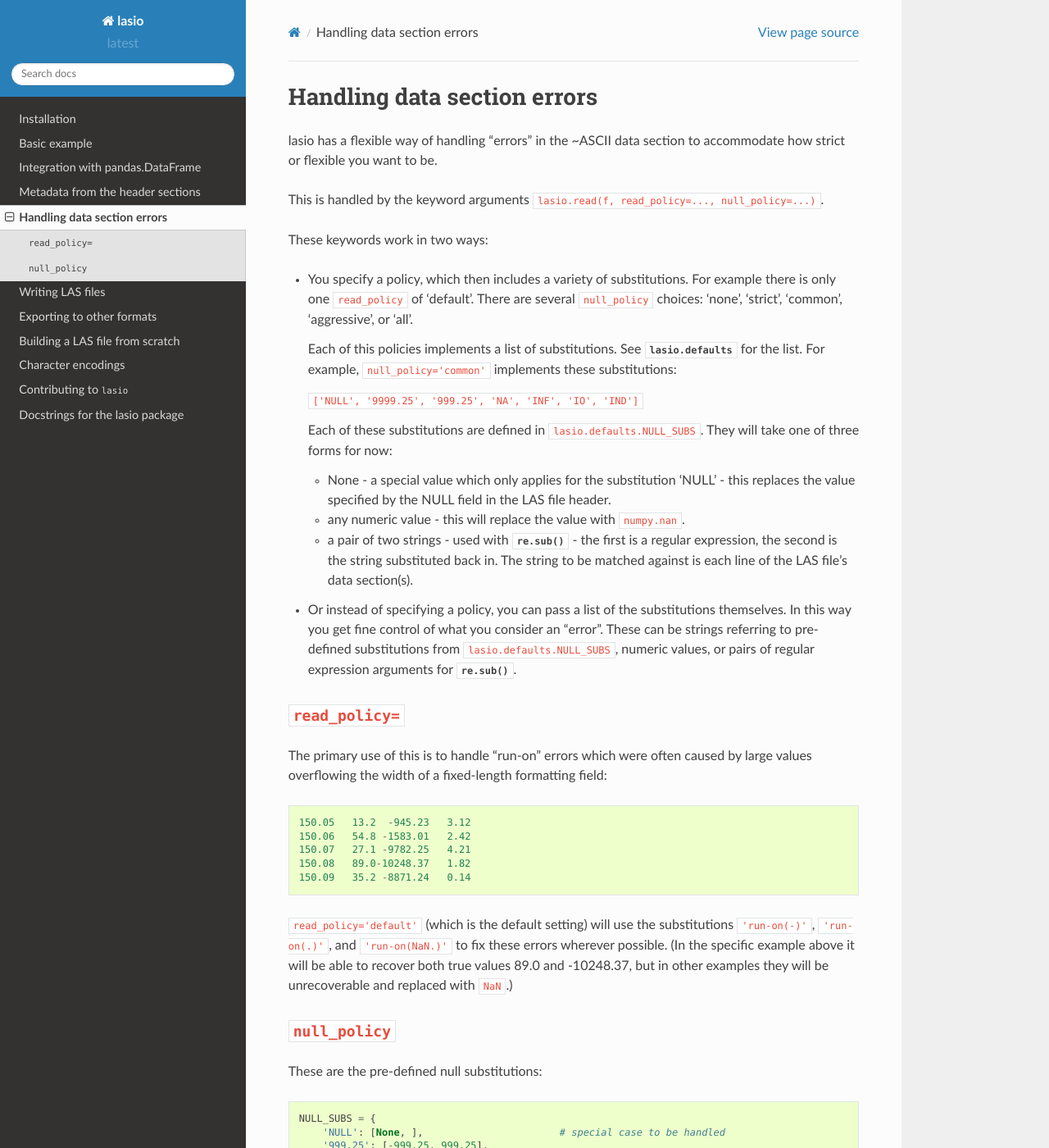
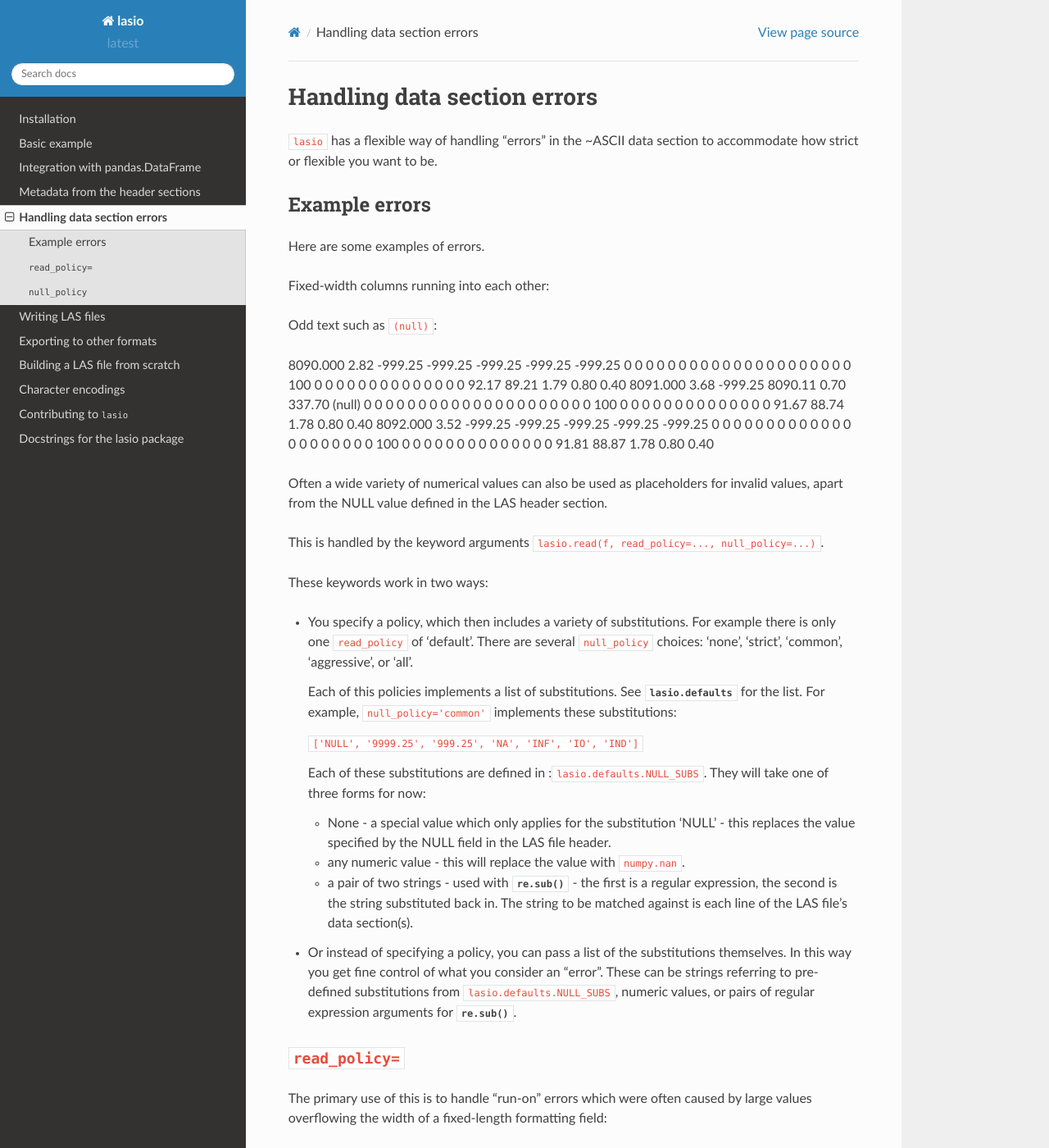
Before and after one commit to kinverarity1/lasio, a Sphinx documentation site: the page built from docs/source/handling-data-section-errors.rst, in a window 1280 px wide and 1400 px high. Shown: the whole window at 82% size. Built offline with Sphinx 7.4.7 and the Read the Docs theme 2.0.0, drawn with Linux system fonts in a browser that asks for light colours; formulas are drawn with MathJax 3; cross-references to code outside the pages are shown as plain code; some of the changed text lies outside the part shown.

Commit message:
add tests for the fixed-width column run-on example

```diff
--- a/docs/source/handling-data-section-errors.rst
+++ b/docs/source/handling-data-section-errors.rst
@@ -1,8 +1,41 @@
 Handling data section errors
 ============================
 
-lasio has a flexible way of handling "errors" in the ~ASCII data section to
+``lasio`` has a flexible way of handling "errors" in the ~ASCII data section to
 accommodate how strict or flexible you want to be.
+
+Example errors
+--------------
+
+Here are some examples of errors.
+
+Fixed-width columns running into each other:
+
+.. highlight:: none
+
+    7690.000    67.930     0.144     0.406     7.491  2312.429    10.386     0.023  3933.536  4697.728    -0.035     4.331     2.056    19.630
+    7689.500    67.695     0.142     0.368     8.005  2632.364    10.339     0.017  2748.889  3173.198    -0.046     4.233     2.118    32.280
+    7689.000    66.953     0.137     0.286    10.920   500.294    10.388     0.022   524.575   675.178    -0.043     4.100     2.249    41.565
+    7688.500    66.035     0.130     0.180    15.736   100.798    10.196     0.035   107.640   144.964    -0.022     3.987     2.420    22.323
+    7688.000    64.277     0.118     0.146    22.688    51.593     9.965     0.031    51.131    68.895     0.006     3.957     2.475    22.118
+    7687.500    62.832     0.108     0.207    23.239    43.447     9.964     0.016    44.684    62.518     0.047     4.101     2.376    15.425
+    7687.000    63.633     0.113     0.322    18.866    59.974    10.659    -0.001    61.304    95.710     0.046     4.325     2.192    23.342
+    7686.500    64.932     0.123     0.395    12.403   156.271    10.649    -0.005   193.223   327.902    -0.023     4.491     2.074    29.652
+    7686.000    67.354     0.140     0.415     9.207  4648.011    10.609    -0.004  3778.709  1893.751    -0.048     4.513     2.041   291.910
+    7685.500    69.004     0.151     0.412     7.020101130.188    10.560    -0.004 60000.000  2901.317    -0.047     4.492     2.046   310.119
+    7685.000    68.809     0.150     0.411     7.330109508.961    10.424    -0.005 60000.000  2846.619    -0.042     4.538     2.049   376.968
+    7684.500    68.633     0.149     0.402     7.345116238.453    10.515    -0.005 60000.000  2290.275    -0.051     4.543     2.063   404.972
+    7684.000    68.008     0.144     0.386     7.682  4182.679    10.515    -0.004  3085.681  1545.842    -0.046     4.484     2.089   438.195
+    7683.500    67.695     0.142     0.368     7.859  1340.012    10.555    -0.002  1147.204  1075.280    -0.036     4.382     2.118   330.848
+
+Odd text such as ``(null)``:
+
+8090.000            2.82         -999.25         -999.25         -999.25         -999.25         -999.25               0               0               0               0               0               0               0               0               0               0               0               0               0               0               0               0               0               0               0               0               0             100               0               0               0               0               0               0               0               0               0               0               0               0               0               0           92.17           89.21            1.79            0.80            0.40
+8091.000            3.68         -999.25         8090.11            0.70          337.70          (null)               0               0               0               0               0               0               0               0               0               0               0               0               0               0               0               0               0               0               0               0               0             100               0               0               0               0               0               0               0               0               0               0               0               0               0               0           91.67           88.74            1.78            0.80            0.40
+8092.000            3.52         -999.25         -999.25         -999.25         -999.25         -999.25               0               0               0               0               0               0               0               0               0               0               0               0               0               0               0               0               0               0               0               0               0             100               0               0               0               0               0               0               0               0               0               0               0               0               0               0           91.81           88.87            1.78            0.80            0.40
+
+Often a wide variety of numerical values can also be used as placeholders for invalid values, apart from the NULL value defined in the LAS header section.
+
 
 This is handled by the keyword arguments ``lasio.read(f, read_policy=..., null_policy=...)``.
 
@@ -18,7 +51,7 @@
 
   ``['NULL', '9999.25', '999.25', 'NA', 'INF', 'IO', 'IND']``
 
-  Each of these substitutions are defined in :var:`lasio.defaults.NULL_SUBS`.
+  Each of these substitutions are defined in :``lasio.defaults.NULL_SUBS``.
   They will take one of three forms for now:
 
   - None - a special value which only applies for the substitution 'NULL' - this
@@ -31,7 +64,7 @@
 * Or instead of specifying a policy, you can pass a list of the substitutions
   themselves. In this way you get fine control of what you consider an "error".
   These can be strings referring to pre-defined substitutions from
-  :var:`lasio.defaults.NULL_SUBS`, numeric values, or pairs of
+  ``lasio.defaults.NULL_SUBS``, numeric values, or pairs of
   regular expression arguments for :func:`re.sub`.
 
 ``read_policy=``
@@ -40,7 +73,7 @@
 The primary use of this is to handle "run-on" errors which were often caused by
 large values overflowing the width of a fixed-length formatting field:
 
-.. code-block::
+.. code-block:: none
 
     150.05   13.2  -945.23   3.12
     150.06   54.8 -1583.01   2.42
```
Also changed, not shown: 5 other files.
